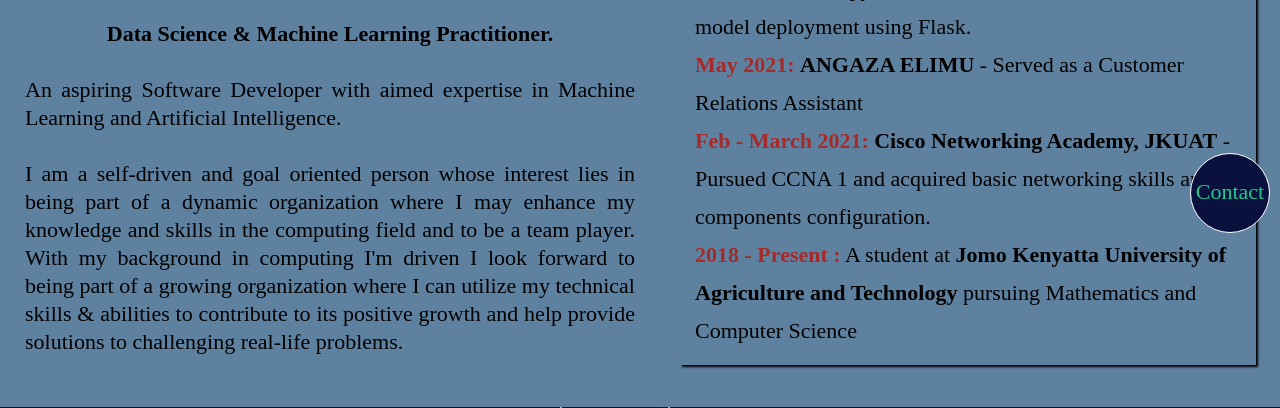
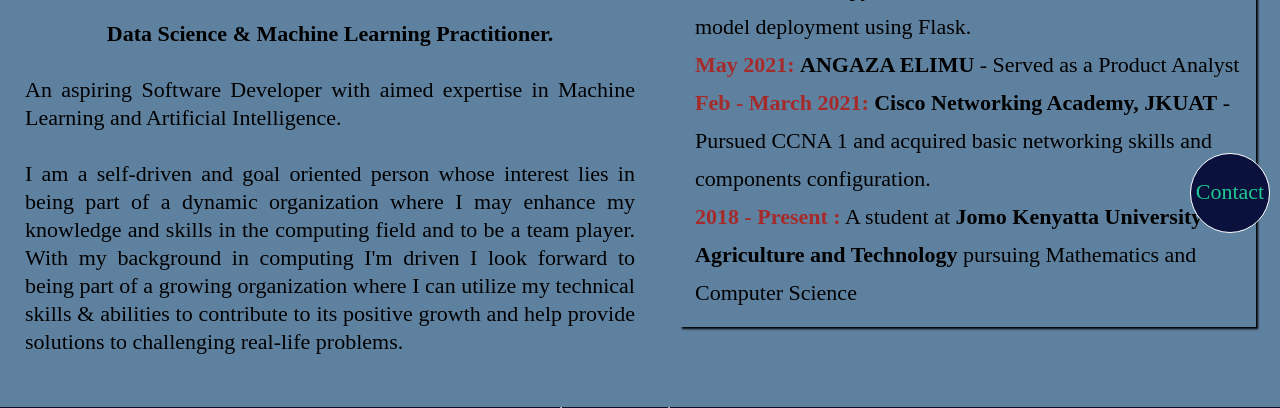
Before and after one commit to Naftal-Rainer/Naftal-Rainer, a Flask app: page / in a window 1280 px wide. Shown: the part 407-815 px from the top of the page. Run offline with Flask 2, Linux system fonts and the light colour scheme.

Commit message:
Update home.html

```diff
--- a/templates/home.html
+++ b/templates/home.html
@@ -33,7 +33,7 @@
                                 <div class="growth">
                                         <p> <span>2018 - Present :</span> A student at <b>Jomo Kenyatta University of Agriculture and Technology</b> pursuing Mathematics and Computer Science</p>
                                 <p> <span>Feb - March 2021:</span> <b>Cisco Networking Academy, JKUAT</b> - Pursued CCNA 1 and acquired basic networking skills and components configuration.</p>
-                                <p> <span>May 2021:</span> <b>ANGAZA ELIMU</b> - Served as a Customer Relations Assistant </p>
+                                <p> <span>May 2021:</span> <b>ANGAZA ELIMU</b> - Served as a Product Analyst </p>
                                 <p> <span>August 2021: </span> <b>Lux Tech Academy & Data Science East Africa</b> - Pursued python for data science with Focus on model deployment using Flask.</p>
                                 <p> <span>October 2021 - December 2021: </span> <b>IBM - JKUAT</b> - Industrial Attachment.</p>
                                 </div>
```
